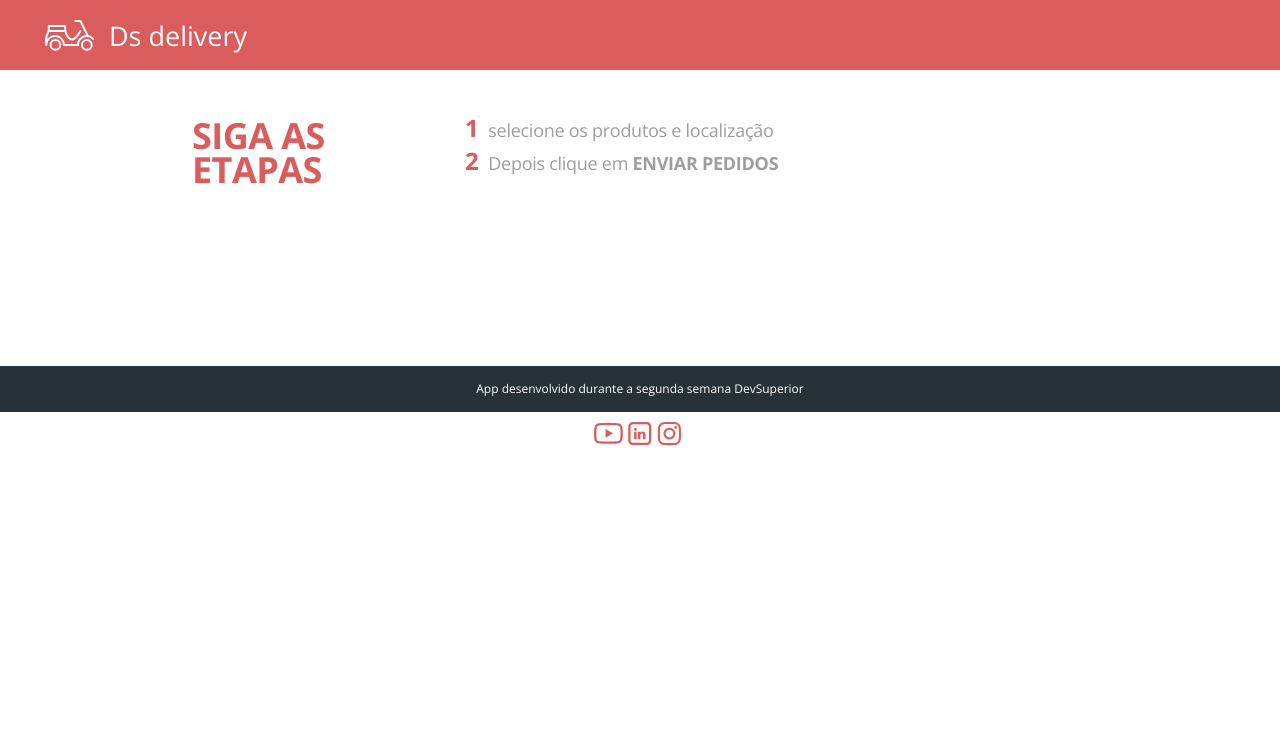
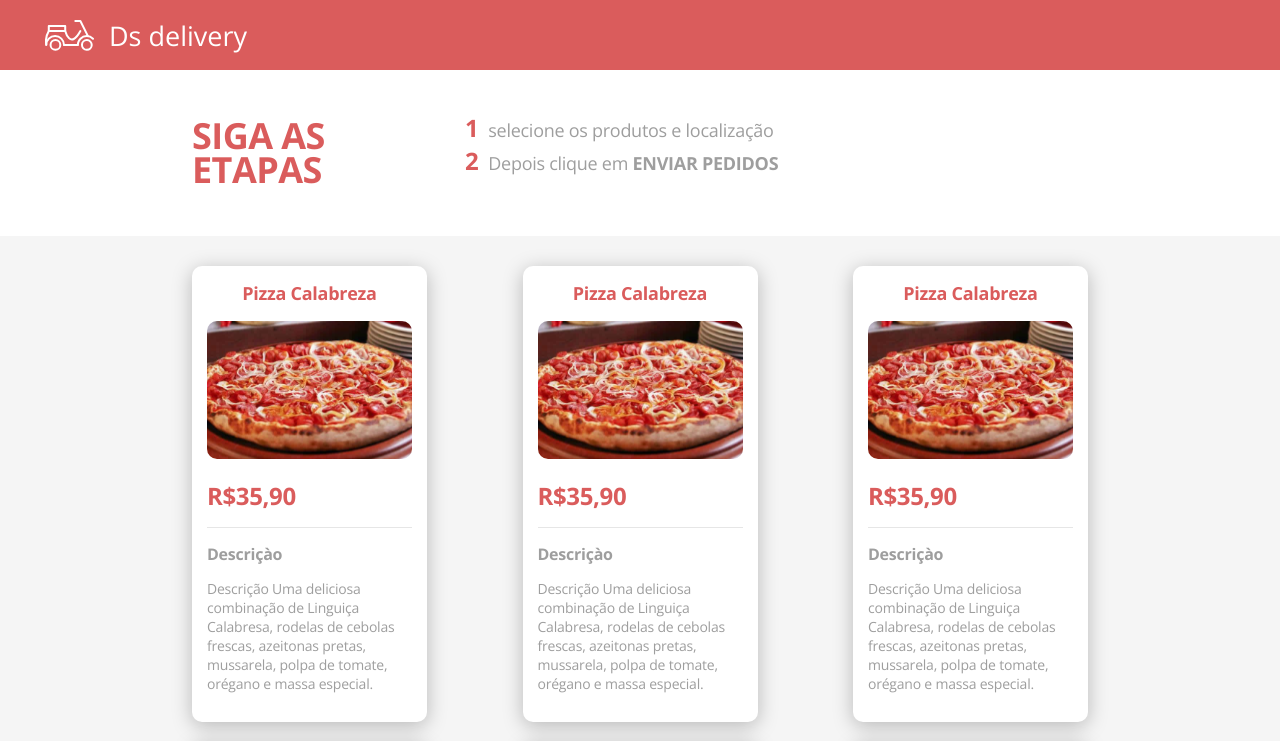
Before and after one commit to Cleionesio2020/dsdelive-sds2, a React (Create React App) app in the folder front-web/: page /orders in a window 1280 px wide. Shown: the top 741 px of the page. Built offline with nearby package versions, Linux system fonts and the light colour scheme.

Commit message:
ordes axios

```diff
--- a/front-web/package.json
+++ b/front-web/package.json
@@ -11,6 +11,7 @@
     "@types/react": "^16.14.2",
     "@types/react-dom": "^16.9.10",
     "@types/react-router-dom": "^5.1.7",
+    "axios": "^0.21.1",
     "react": "^17.0.1",
     "react-dom": "^17.0.1",
     "react-router-dom": "^5.2.0",
--- a/front-web/src/footer/index.tsx
+++ b/front-web/src/footer/index.tsx
@@ -12,10 +12,10 @@ export default function Footer() {
                 App desenvolvido durante a segunda semana DevSuperior
             </div>
             <div className="footer-icons">
-                < a href="#"><Youtube /></a>
-                <a href="#"><Linkdin /></a>
+                < a href="/dd"><Youtube /></a>
+                <a href="/ss"><Linkdin /></a>
 
-                <a href="#"><Istagran /></a>
+                <a href="/cc"><Istagran /></a>
             </div>
         </footer>
     )
--- a/front-web/src/orders/index.tsx
+++ b/front-web/src/orders/index.tsx
@@ -1,10 +1,19 @@
 import "./styles.css"
-import  StepHeaders from "./stepheaders"
+import StepHeaders from "./stepheaders"
+import ProductList from "./productList"
+import { useEffect, useState } from "react"
 
 export default function Orders() {
+const[product,setProduct]=useState([]);
+
+    useEffect(() => {
+
+    }, [])
+
     return (
         <div className="orders-container">
-           <StepHeaders/>
+            <StepHeaders />
+            <ProductList />
         </div>
     )
 }
--- /dev/null
+++ b/front-web/src/orders/producCard.tsx
@@ -0,0 +1,24 @@
+import "./styles.css"
+import { ReactComponent as Pizza } from "./pizza.svg"
+
+export default function ProductCard() {
+    return (
+        <div className="order-card-container">
+            <h3 className="order-card-title">
+                Pizza Calabreza
+            </h3>
+            <Pizza className="order-card-image" />
+            <h3 className="order-card-price">
+                R$35,90
+            </h3>
+
+            <div className="order-card-description">
+                <h3>Descriçào</h3>
+                <p>Descrição Uma deliciosa combinação de Linguiça Calabresa,
+                rodelas de cebolas frescas, azeitonas pretas, mussarela,
+                polpa de tomate, orégano e massa especial.
+                    </p>
+            </div>
+        </div>
+    )
+}
--- /dev/null
+++ b/front-web/src/orders/productList.tsx
@@ -0,0 +1,19 @@
+import ProductCard from "./producCard"
+
+export default function ProductList() {
+    return (
+        <div className="orders-list-container">
+            <div className="orders-list-items">
+                <ProductCard/>
+                <ProductCard/>
+                <ProductCard/>
+                <ProductCard/>
+                <ProductCard/>
+                <ProductCard/>
+                <ProductCard/>
+                <ProductCard/>
+                <ProductCard/>
+            </div>
+        </div>
+    )
+}
--- a/front-web/src/routes.tsx
+++ b/front-web/src/routes.tsx
@@ -2,10 +2,8 @@ import NavBar from "./navbar/Index"
 import Home from "./home"
 import Orders from "./orders"
 import {
-    BrowserRouter as Router,
     Switch,
     Route,
-    Link,
     BrowserRouter
 } from "react-router-dom";
 
```
Also changed, not shown: front-web/src/type.ts (added, +7 -0 lines), front-web/src/orders/pizza.svg (added), 1 other file (tests, documents, lock files or other folders).
